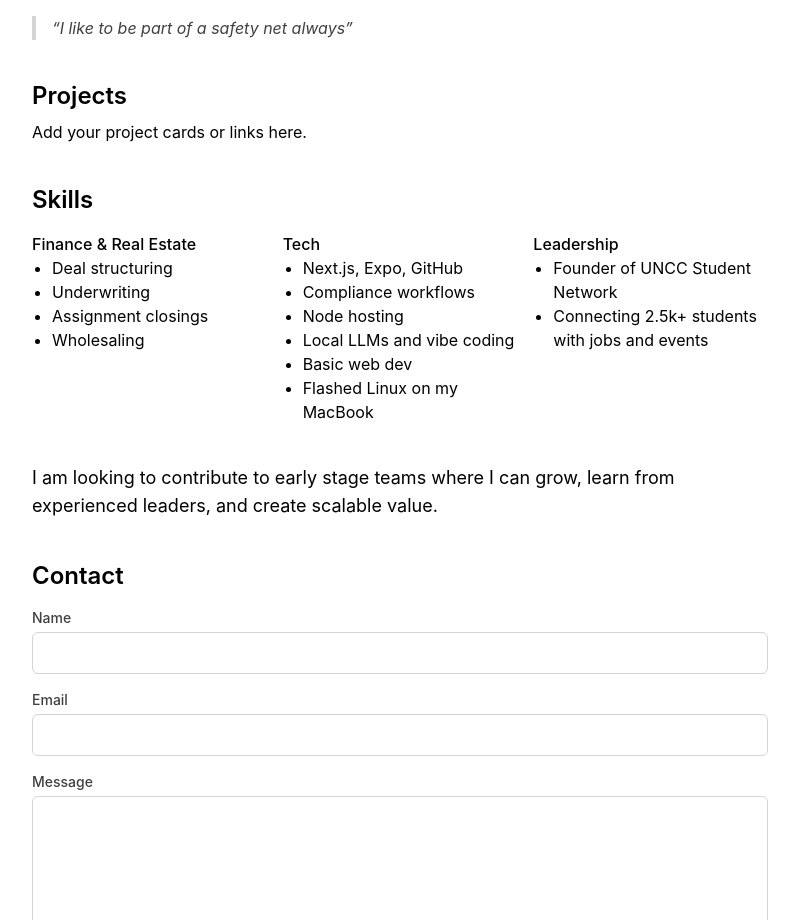
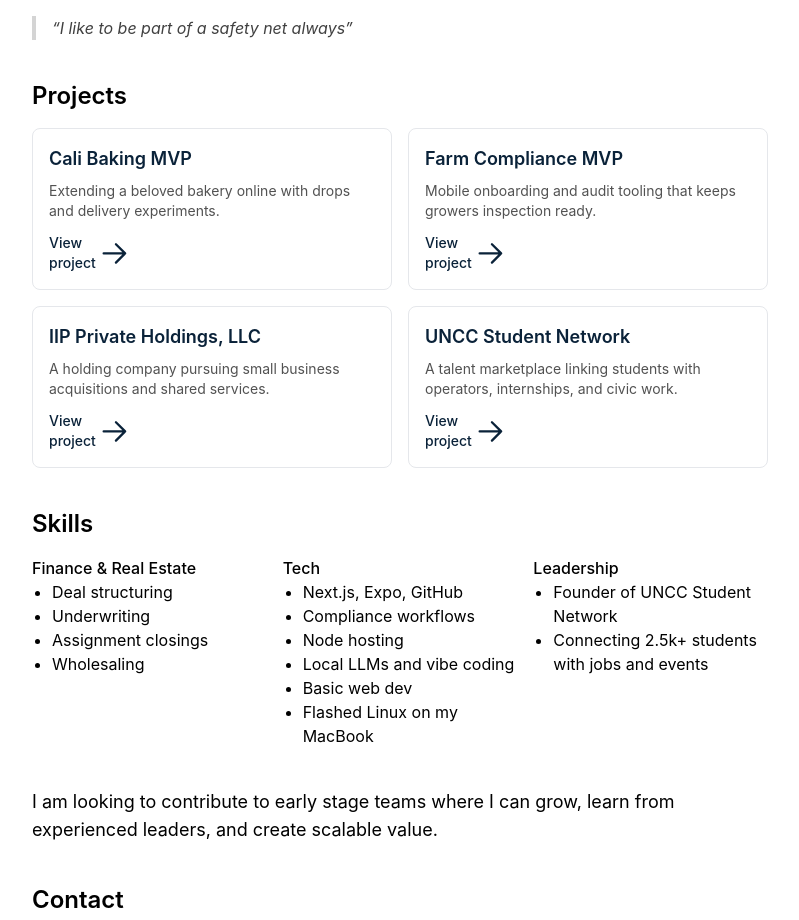
Before and after one commit to IsaacInPursuit/IsaacInPursuit.github.io, a Next.js app: page / in a window 1280 px wide. Shown: the part 942-1862 px from the top of the page, without its empty margins (240-1039 px from the left). Built offline with nearby package versions, Linux system fonts and the light colour scheme.

Commit message:
Improve homepage CTAs and project content

```diff
--- a/app/page.tsx
+++ b/app/page.tsx
@@ -1,7 +1,33 @@
+import Link from "next/link";
+
 import ContactForm from "../components/ContactForm";
 
+export const revalidate = 86_400;
+
+export const projects = [
+  {
+    title: "Cali Baking MVP",
+    description: "Extending a beloved bakery online with drops and delivery experiments.",
+    href: "/projects/cali-baking.html",
+  },
+  {
+    title: "Farm Compliance MVP",
+    description: "Mobile onboarding and audit tooling that keeps growers inspection ready.",
+    href: "/projects/farm-compliance.html",
+  },
+  {
+    title: "IIP Private Holdings, LLC",
+    description: "A holding company pursuing small business acquisitions and shared services.",
+    href: "/projects/iip-private-holdings.html",
+  },
+  {
+    title: "UNCC Student Network",
+    description: "A talent marketplace linking students with operators, internships, and civic work.",
+    href: "/projects/uncc-student-network.html",
+  },
+];
+
 export default function Page() {
-  const year = new Date().getFullYear();
   return (
     <main className="mx-auto max-w-3xl px-4">
       {/* HEADER AREA WITH YOUR NAME AND BUTTONS */}
@@ -16,7 +42,10 @@
           <a href="#contact" className="inline-flex items-center rounded-md bg-[#0A2239] px-4 py-2 text-white hover:opacity-90">
             Connect
           </a>
-          <a href="/calendar" className="inline-flex items-center rounded-md border px-4 py-2 text-[#0A2239] border-[#0A2239]/30 hover:bg-black/5 dark:hover:bg-white/5">
+          <a
+            href="https://calendar.app.google/V6WfbjRRDxbFr6X69"
+            className="inline-flex items-center rounded-md border border-[#0A2239]/30 px-4 py-2 text-[#0A2239] hover:bg-black/5 dark:hover:bg-white/5"
+          >
             Book a Call
           </a>
         </div>
@@ -74,7 +103,36 @@
       {/* PROJECTS */}
       <section className="mt-10">
         <h2 className="text-2xl font-semibold">Projects</h2>
-        <p className="mt-2">Add your project cards or links here.</p>
+        <div className="mt-4 grid gap-4 sm:grid-cols-2">
+          {projects.map((project) => (
+            <Link
+              key={project.href}
+              href={project.href}
+              prefetch={false}
+              className="group block rounded-lg border border-neutral-200 bg-white p-4 shadow-sm transition hover:-translate-y-0.5 hover:border-[#0A2239] hover:shadow-md dark:border-neutral-800 dark:bg-neutral-900 dark:hover:border-neutral-200"
+            >
+              <h3 className="text-lg font-semibold text-[#0A2239] transition group-hover:text-[#D72638] dark:text-neutral-100 dark:group-hover:text-[#D72638]">
+                {project.title}
+              </h3>
+              <p className="mt-2 text-sm text-neutral-600 dark:text-neutral-300">{project.description}</p>
+              <span className="mt-3 inline-flex items-center text-sm font-medium text-[#0A2239] transition group-hover:text-[#D72638] dark:text-neutral-200 dark:group-hover:text-[#D72638]">
+                View project
+                <svg
+                  aria-hidden="true"
+                  className="ml-1 h-4 w-4 transition-transform group-hover:translate-x-0.5"
+                  viewBox="0 0 24 24"
+                  fill="none"
+                  stroke="currentColor"
+                  strokeWidth={1.5}
+                  strokeLinecap="round"
+                  strokeLinejoin="round"
+                >
+                  <path d="M5 12h14m0 0l-6-6m6 6l-6 6" />
+                </svg>
+              </span>
+            </Link>
+          ))}
+        </div>
       </section>
 
       {/* SKILLS UNDER PROJECTS */}
@@ -125,7 +183,7 @@
       </section>
 
       <footer className="my-16 text-center text-sm text-neutral-500">
-        © {year} Isaac Johnston
+        © {new Date().getFullYear()} Isaac Johnston
       </footer>
     </main>
   );
```
Also changed, not shown: 1 other file (tests, documents, lock files or other folders).
